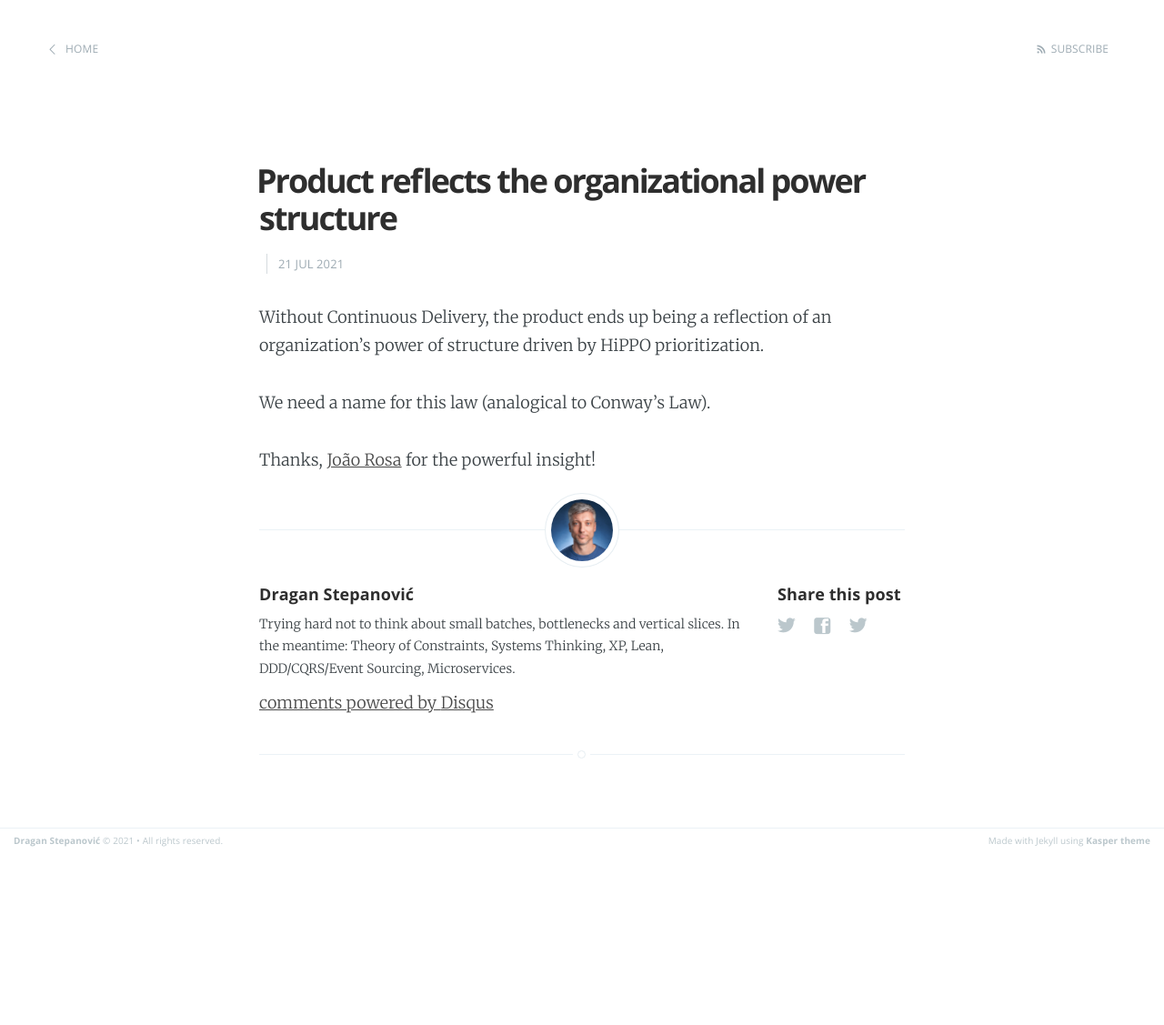
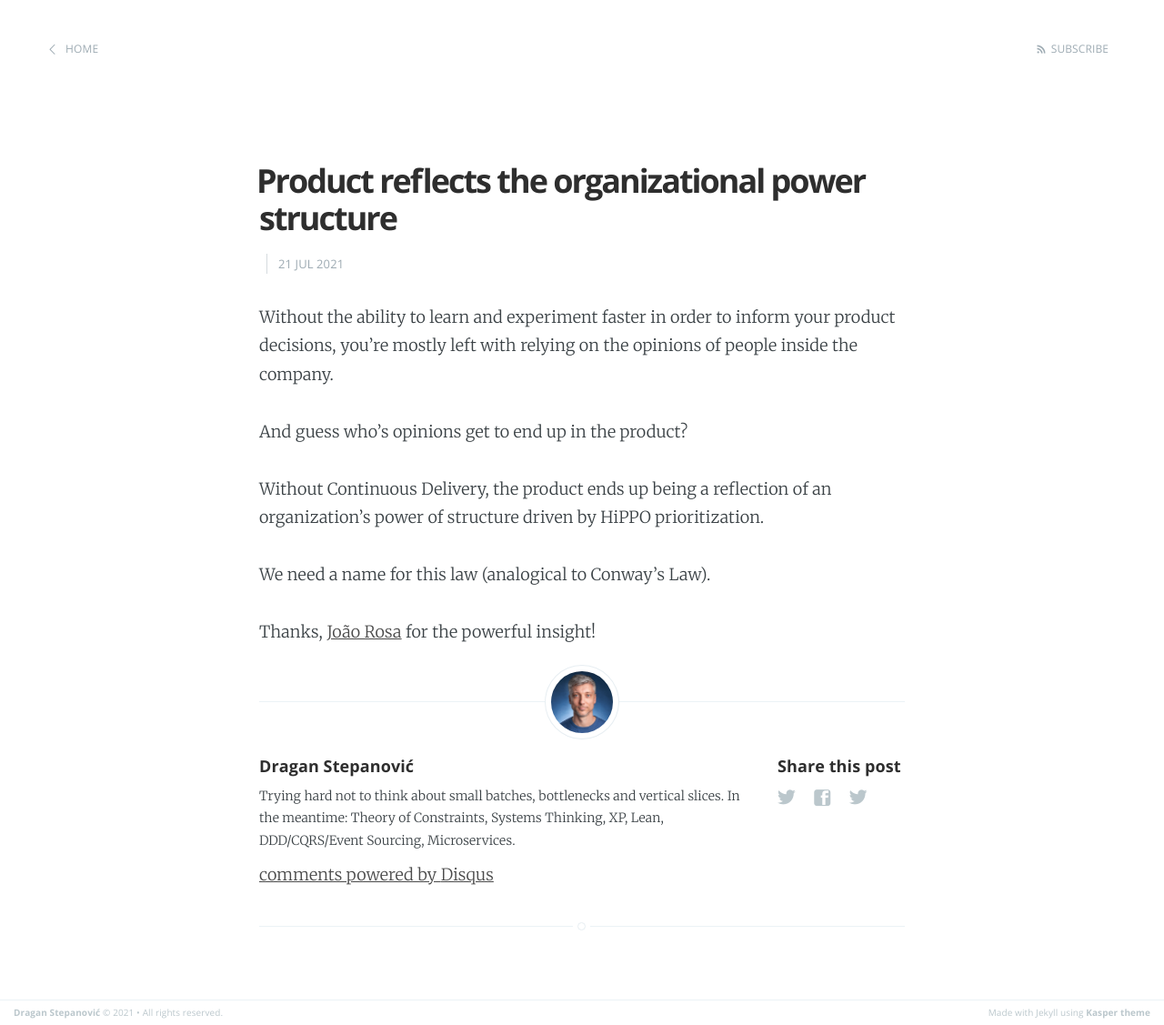
Before and after one commit to dragan-stepanovic/dragan-stepanovic.github.io, a Jekyll site: the page built from _posts/2021-07-21-hippo-product.md, in a window 1280 px wide. Shown: the whole page at 91% size. Built offline with Jekyll 4.4.1, drawn with Linux system fonts in a browser that asks for light colours; our own code applies the rules of GitHub Pages for plain Markdown files; comment, search, counter and statistics services are not loaded; before the commit the page ends 938 px from its top, so only the background shows below that.

Commit message:
Update 2021-07-21-hippo-product.md

```diff
--- a/_posts/2021-07-21-hippo-product.md
+++ b/_posts/2021-07-21-hippo-product.md
@@ -2,6 +2,9 @@
 title: Product reflects the organizational power structure
 ---
 
+Without the ability to learn and experiment faster in order to inform your product decisions, you're mostly left with relying on the opinions of people inside the company.
+
+And guess who's opinions get to end up in the product?
 
 Without Continuous Delivery, the product ends up being a reflection of an organization's power of structure driven by HiPPO prioritization.
 
```
